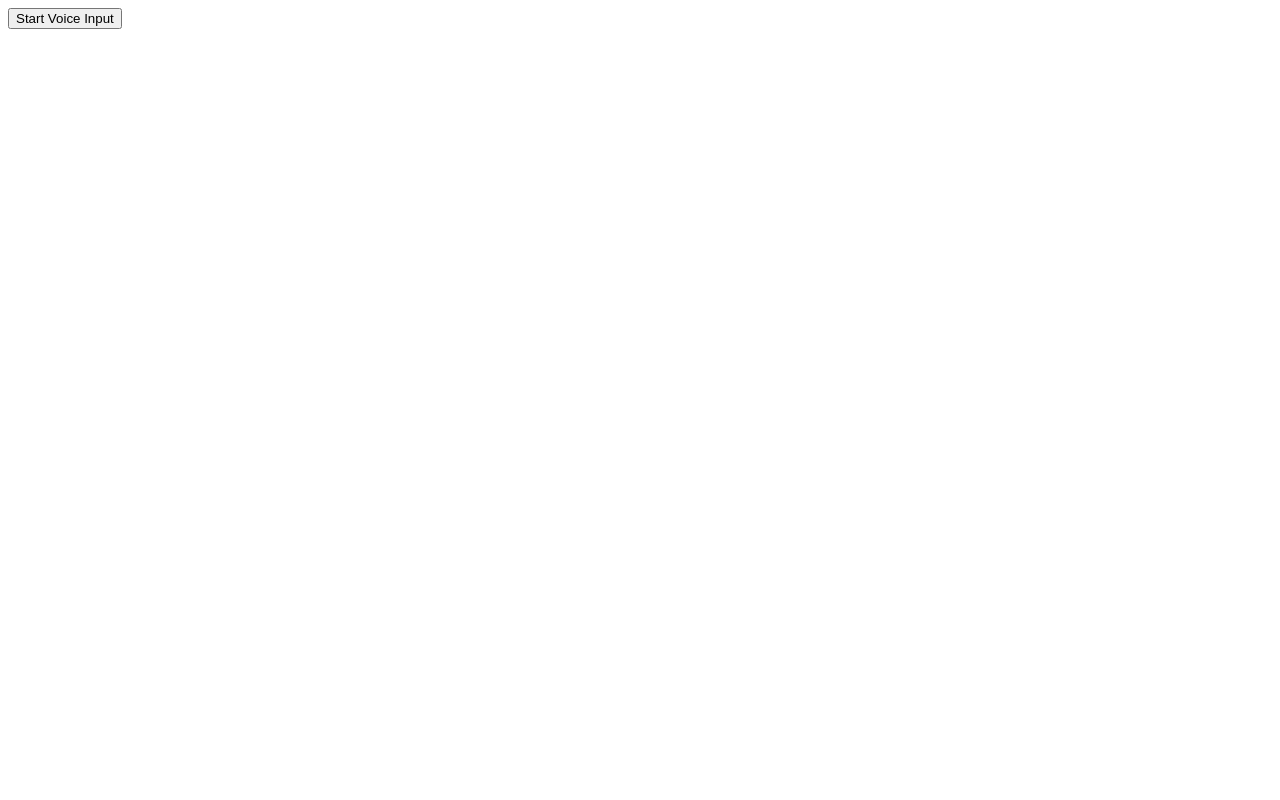
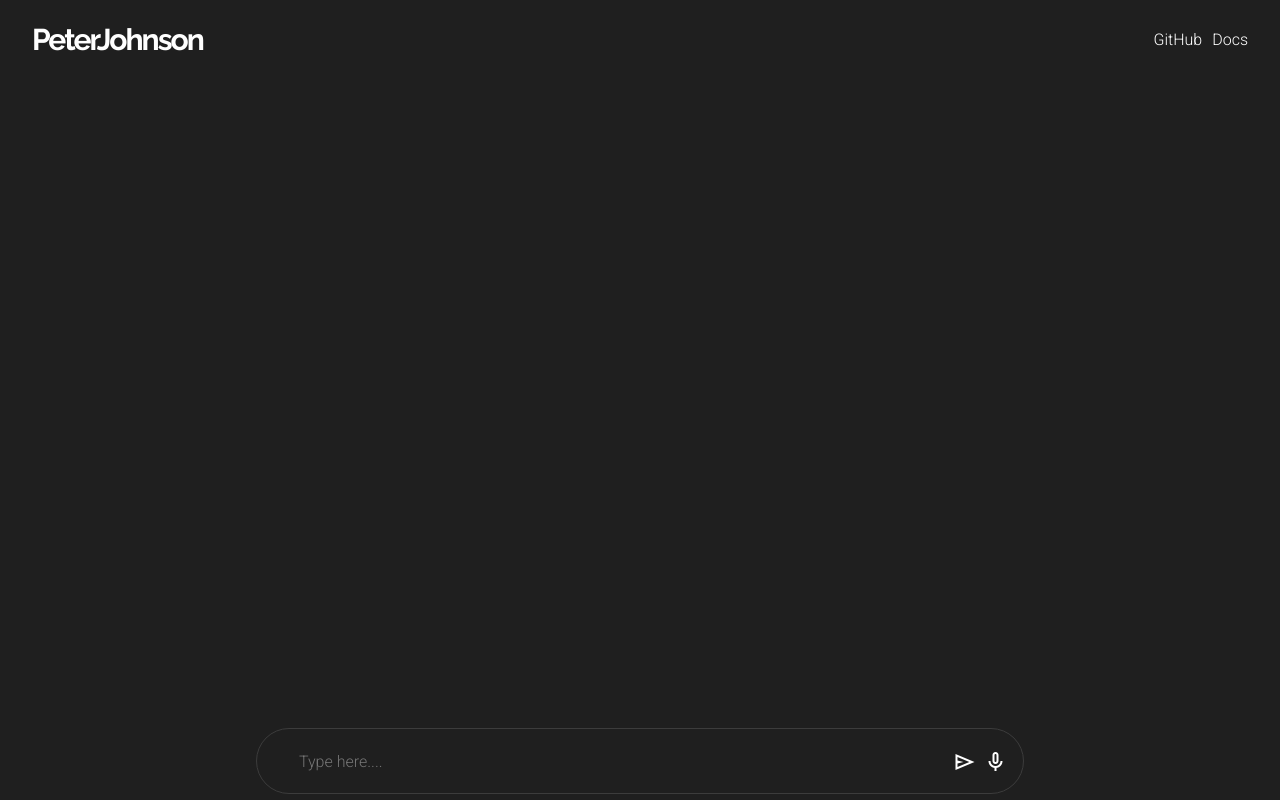
Before and after one commit to Shuvam586/encode-website, a plain HTML site: page index.html in a window 1280 px wide. Drawn offline with nearby package versions, Linux system fonts and the light colour scheme; no server answers.

Commit message:
almost everything works

```diff
--- a/index.html
+++ b/index.html
@@ -2,13 +2,39 @@
 <html>
 
 <head>
+    <link rel="stylesheet" href="style.css">
+    <link rel="stylesheet" href="https://fonts.googleapis.com/css2?family=Material+Symbols+Outlined:opsz,wght,FILL,GRAD@24,400,0,0">
     <title>Voice to Text</title>
     <script src="./script.js" defer></script>
 </head>
 
 <body>
-    <button id="startButton">Start Voice Input</button>
-    <div id="output"></div>
+    <div id="nav">
+        <div class="nav-left">
+            PeterJohnson
+        </div>
+        <div class="nav-right">
+            <div class="tag"><a href="https://github.com/SohamDeep2026/Autonomous-Sales-Agent-for-old-car-sales">GitHub</a></div>
+            <div class="tag"><a href="#">Docs</a></div>
+        </div>
+    </div>
+    <div id="chat-window">
+
+
+    </div>
+    <div id="message-box">
+        <div class="message-wrapper">
+            <div id="text">
+                <input type="text" name="" id="message-text" placeholder="Type here....">
+            </div>
+            <button id="send"><span class="material-symbols-outlined">
+                send
+                </span></button>
+            <button id="startButton"><span class="material-symbols-outlined">
+                mic
+                </span></button>
+        </div>
+    </div>
 
 </body>
 
--- a/script.js
+++ b/script.js
@@ -2,6 +2,7 @@ let contextMain = [];
 
 const startButton = document.getElementById("startButton");
 const outputDiv = document.getElementById("output");
+const chatWindow = document.getElementById("chat-window");
 
 console.log(startButton);
 
@@ -12,23 +13,35 @@ const recognition = new(window.SpeechRecognition ||
 recognition.lang = "en-US";
 
 recognition.onstart = () => {
-    startButton.textContent = "Listening...";
+    startButton.innerHTML = '<span class="material-symbols-outlined">radio_button_checked</span>';
 };
 
 recognition.onresult = (event) => {
     const transcript = event.results[0][0].transcript;
-    outputDiv.textContent = transcript;
+    // outputDiv.textContent = transcript;
 
     let contextString = contextMain.join(", ");
     console.log(contextString);
 
     modelCall(contextString, transcript);
     contextMain.push("[user: " + transcript + "]");
+    chatWindow.innerHTML = chatWindow.innerHTML+`<div class="user-chat">
+            <div class="icon">
+                <div class="icon-wrapper">
+                    <span class="material-symbols-outlined">
+                    face
+                    </span>
+                </div>
 
+            </div>
+            <div class="message">${transcript}</div>
+        </div>`
+        const element = document.getElementById('chat-window'); // Select your element
+        element.scrollTop = element.scrollHeight;
 };
 
 recognition.onend = () => {
-    startButton.textContent = "Start Voice Input";
+    startButton.innerHTML = '<span class="material-symbols-outlined">mic</span>';
 };
 
 startButton.addEventListener("click", () => {
@@ -46,6 +59,22 @@ function modelCall(context, prompt) {
         .then(data => {
             contextMain.push("[ai sales agent: " + data.response + "]");
             console.log(data.response); // Handling the data from the API
+
+            chatWindow.innerHTML = chatWindow.innerHTML+`<div class="bot-chat">
+            <div class="icon">
+                <div class="icon-wrapper">
+                    <span class="material-symbols-outlined">
+                    smart_toy
+                    </span>
+                </div>
+
+            </div>
+            <div class="message">${data.response}</div>
+        </div>`
+
+        const element = document.getElementById('chat-window'); // Select your element
+element.scrollTop = element.scrollHeight;
+
             textSpeech(data.response);
         })
         .catch(error => {
@@ -56,12 +85,42 @@ function modelCall(context, prompt) {
 function textSpeech(text) {
     const options = {
         method: 'POST',
+        mode: 'no-cors',
         headers: { Authorization: 'Bearer eyJhbGciOiJIUzI1NiIsInR5cCI6IkpXVCJ9.eyJ1c2VySWQiOiI2NzgyODljYTQzNjMwNGZhZDUwNmZiYzAiLCJrZXlOYW1lIjoiZW5jb2RlIiwiaWF0IjoxNzM2NzU4MjE0fQ.-kRBdbj6R6sHCOEhTIS87WjeYigNiAdMaiCW7FOJXDI', 'Content-Type': 'application/json' },
         body: `{"voice_id":"emily","text":"${text}","speed":1,"sample_rate":24000,"add_wav_header":true}`
     };
 
     fetch('https://waves-api.smallest.ai/api/v1/lightning/get_speech', options)
-        .then(response => response.json())
+        // .then(response => response.json())
         .then(response => console.log(response))
         .catch(err => console.log(err));
 }
+
+modelCall('', 'hi');
+
+
+const inputBox = document.getElementById('message-text');
+    const submitButton = document.getElementById('send');
+
+// Add a click event listener to the button
+submitButton.addEventListener('click', () => {
+    const inputValue = inputBox.value; // Get the input value
+    console.log(inputValue);
+    let contextString = contextMain.join(", ");
+    modelCall(contextString, inputValue);
+    contextMain.push("[user: " + inputValue + "]");
+    chatWindow.innerHTML = chatWindow.innerHTML+`<div class="user-chat">
+            <div class="icon">
+                <div class="icon-wrapper">
+                    <span class="material-symbols-outlined">
+                    face
+                    </span>
+                </div>
+
+            </div>
+            <div class="message">${inputValue}</div>
+        </div>`
+    inputBox.value = "";
+    const element = document.getElementById('chat-window'); // Select your element
+element.scrollTop = element.scrollHeight;
+});
--- /dev/null
+++ b/style.css
@@ -0,0 +1,187 @@
+@import url('https://fonts.googleapis.com/css2?family=Roboto:ital,wght@0,100..900;1,100..900&display=swap');
+@import url('https://fonts.googleapis.com/css2?family=Raleway:ital,wght@0,100..900;1,100..900&display=swap');
+
+* {
+    padding: 0;
+    margin: 0;
+    box-sizing: border-box;
+}
+
+*::-webkit-scrollbar {
+    display: none;
+    }
+    * {
+    -ms-overflow-style: none;
+    scrollbar-width: none;
+    }
+
+body {
+    width: 100vw;
+    height: 100vh;
+
+    background: #1f1f1f;
+
+    font-family: 'Roboto', sans-serif;
+    color: white;
+    font-weight: 300;
+
+    display: grid;
+    grid-template-rows: 1fr 8fr 1fr;
+
+    line-height: 30px;
+
+}
+
+#nav {
+    /* background-color: red; */
+    width: 100vw;
+    padding: 10px;
+}
+
+#chat-window {
+    width: 60vw;
+    overflow-y: scroll;
+    margin-inline: auto;
+}
+
+#message-box {
+    /* background-color: blue; */
+}
+
+.message-wrapper {
+    width: 60vw;
+    margin-inline: auto;
+    display: flex;
+    padding: 0.75rem;
+    margin-top: 0.5rem;
+    border-radius: 100px;
+    border: 1px #3c3c3c solid;
+}
+
+.bot-chat {
+    display: grid;
+    margin: 40px;
+    grid-template-columns: 1fr 8fr;
+    min-height: 20px;
+
+}
+
+.user-chat {
+    display: grid;
+    margin: 40px;
+    grid-template-columns: 1fr 8fr;
+    min-height: 20px;
+
+}
+
+.bot-chat .icon .icon-wrapper {
+    display: grid;
+    place-items: center;
+    margin:30px;
+    margin-top: 20px;
+    aspect-ratio: 1;
+    background-color: #ffd83d;
+    border-radius: 10px;
+}
+
+.user-chat .icon .icon-wrapper {
+    display: grid;
+    place-items: center;
+    margin:30px;
+    margin-top: 20px;
+    aspect-ratio: 1;
+    background-color: #ff503d;
+    border-radius: 10px;
+}
+
+.icon * {
+    color: #1f1f1f;
+}
+
+#send {
+    width: 40px;
+    height: 40px;
+}
+
+#startButton {
+    width: 40px;
+    height: 40px;
+
+    outline: none;
+    border: none;
+    background-color: #1f1f1f;
+    color: white;
+    cursor: pointer;
+
+    padding-top: 4px;
+}
+
+#startButton:hover, #send:hover {
+    background-color: #3c3c3c;
+    border-radius: 100%;
+}
+
+#send {
+    width: 40px;
+    height: 40px;
+
+    outline: none;
+    border: none;
+    background-color: #1f1f1f;
+    color: white;
+    cursor: pointer;
+
+    padding-top: 4px;
+}
+
+#text {
+    width: calc(60vw - 60px);
+}
+
+#message-text {
+    width: 50vw;
+    height: 100%;
+    font-size: 100%;
+    margin-inline: 10px;
+    margin-left: 30px;
+    outline: none;
+    border: none;
+    background-color: #1f1f1f;
+    color: white;
+    font-family: 'Roboto', sans-serif;
+    font-weight: 300;
+}
+
+.message {
+    display: flex;
+    align-items: center;
+}
+
+#nav {
+    padding-inline: 2rem;
+    display: flex;
+    align-items: center;
+    justify-content: space-between;
+}
+
+a {
+    color: white;
+    text-decoration: none;
+}
+
+.nav-right {
+    display: flex;
+    align-items: center;
+    justify-content: space-between;
+}
+
+.tag {
+    margin-left: 10px;
+}
+
+.nav-left {
+    font-family: 'Raleway', sans-serif;
+    font-size: 30px;
+    font-weight: 700;
+    letter-spacing: -2px;
+}
```
